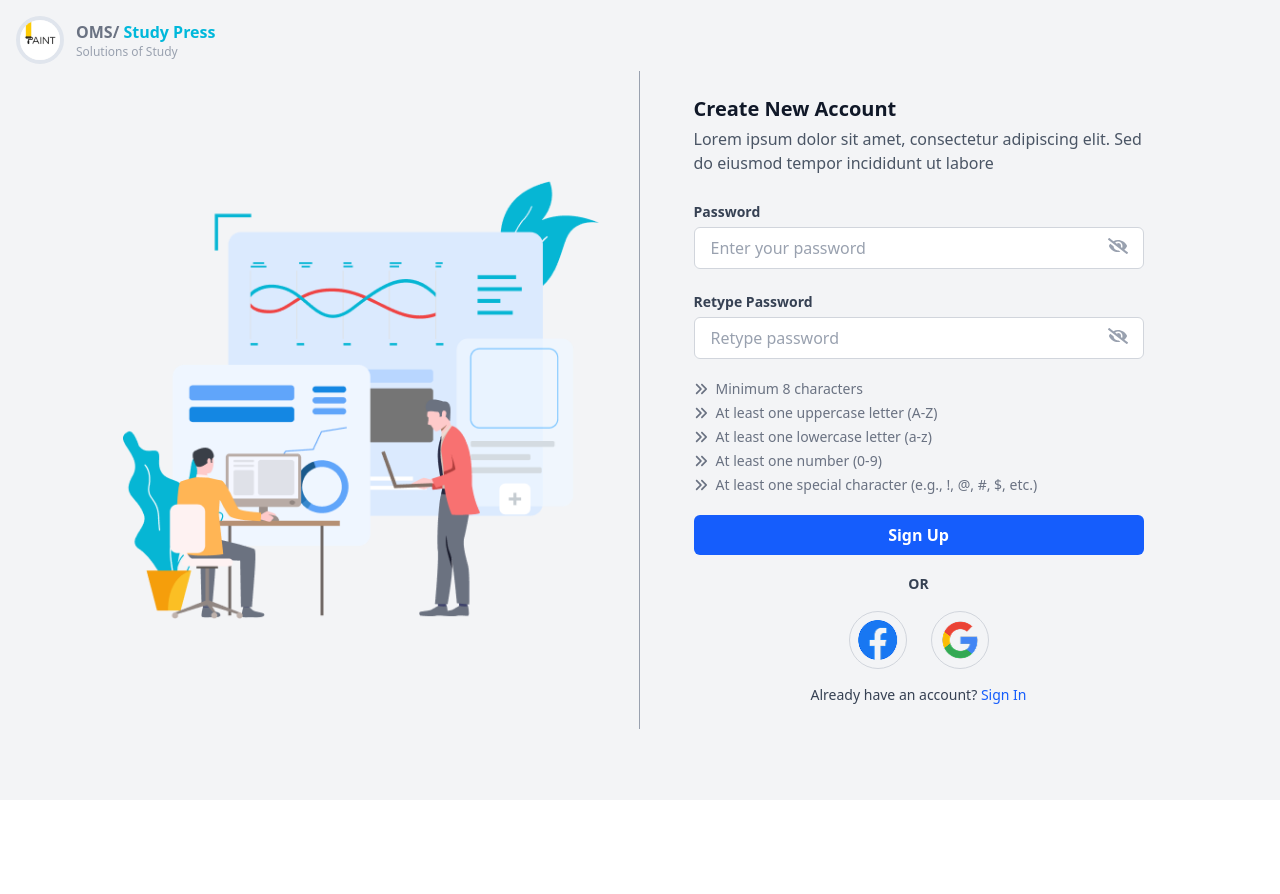
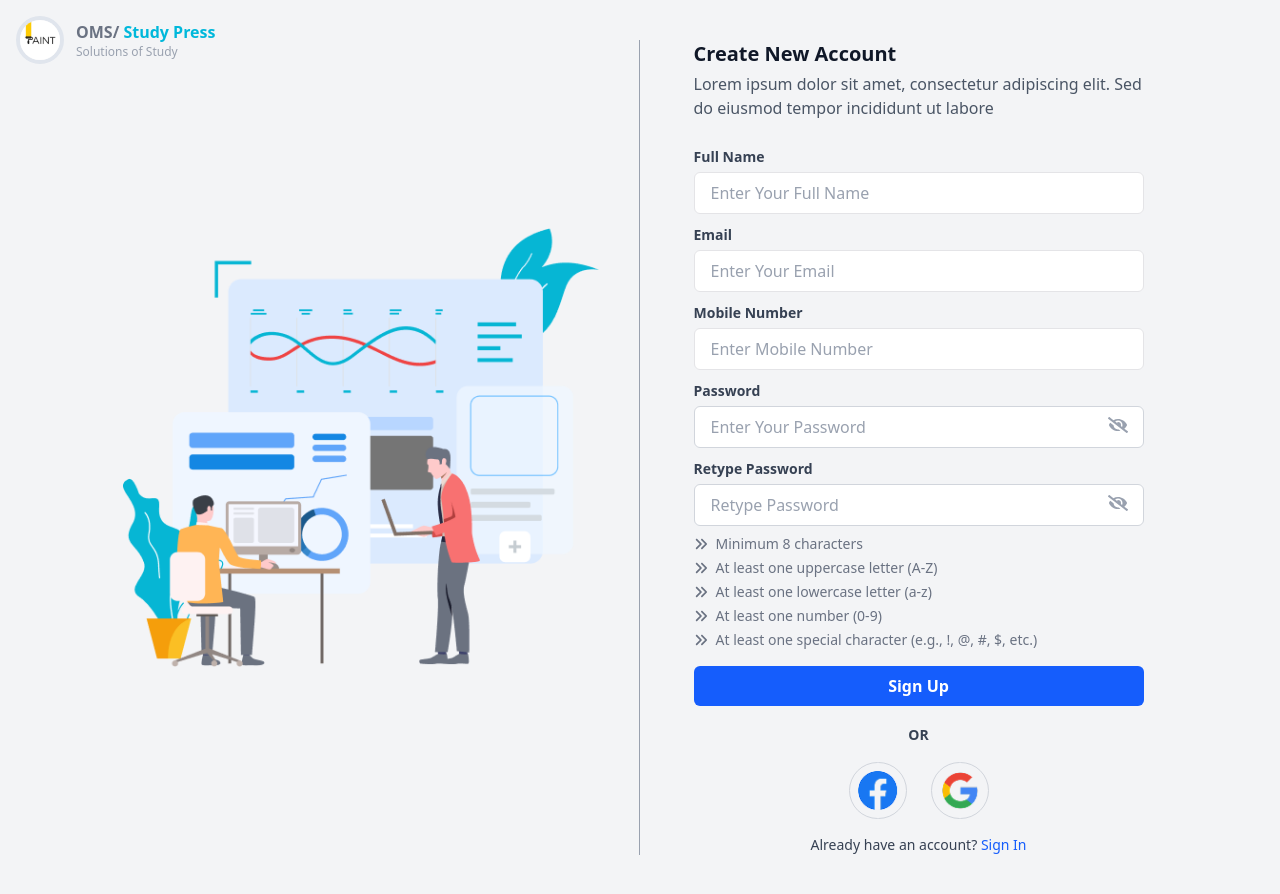
Before and after one commit to SaifullaJubair/revinr-oms-task, a Next.js app: page /sign-up in a window 1280 px wide. Before the commit the page ends 800 px from the top, so only its background shows below. Built offline with nearby package versions, Linux system fonts and the light colour scheme.

Commit message:
Refactor Login and ResetPassword components to log submitted data and improve user feedback; enhance SignUp component with additional fields and UI updates

```diff
--- a/src/pages/auth/login/Login.jsx
+++ b/src/pages/auth/login/Login.jsx
@@ -23,27 +23,36 @@ const Login = () => {
     try {
       setLoading(true);
 
-      const response = await fetch(
-        `${process.env.NEXT_PUBLIC_API_BASE_URL}/login`,
-        {
-          method: "POST",
-          headers: {
-            "Content-Type": "application/json",
-          },
-          body: JSON.stringify({
-            email: data.user_email,
-            password: data.user_password,
-          }),
-        }
-      );
+      const sendData = {
+        email: data.user_email,
+        password: data.user_password,
+      };
 
-      const result = await response.json();
+      console.log(sendData);
 
-      if (!response.ok) {
-        throw new Error(result.message || "Login failed");
-      }
+      // Your API call here
 
-      toast.success("Login successful!");
+      // const response = await fetch(
+      //   `${process.env.NEXT_PUBLIC_API_BASE_URL}/login`,
+      //   {
+      //     method: "POST",
+      //     headers: {
+      //       "Content-Type": "application/json",
+      //     },
+      //     body: JSON.stringify({
+      //       email: data.user_email,
+      //       password: data.user_password,
+      //     }),
+      //   }
+      // );
+
+      // const result = await response.json();
+
+      // if (!response.ok) {
+      //   throw new Error(result.message || "Login failed");
+      // }
+
+      // toast.success("Login successful!");
     } catch (error) {
       toast.error(error.message || "Something went wrong!");
     } finally {
@@ -112,7 +121,7 @@ const Login = () => {
                     {...register("user_email", {
                       required: "Email is required",
                     })}
-                    className={`placeholder:text-gray-400 border rounded-sm outline-none px-4 w-full mt-1 py-2 focus:border-primary transition-colors duration-300 ${
+                    className={`placeholder:text-gray-400 border rounded-sm outline-none px-4 w-full mt-1 py-2 focus:border-primary transition-colors duration-300 bg-white ${
                       errors.user_email ? "border-destructive" : ""
                     }`}
                   />
@@ -139,7 +148,7 @@ const Login = () => {
                       {...register("user_password", {
                         required: "Password is Required!",
                       })}
-                      className={`placeholder:text-gray-400 border rounded-sm outline-none px-4 w-full mt-1 py-2 focus:border-primary transition-colors duration-300 ${
+                      className={`placeholder:text-gray-400 border rounded-sm outline-none px-4 w-full mt-1 py-2 focus:border-primary transition-colors duration-300 bg-white ${
                         errors.user_password ? "border-destructive" : ""
                       }`}
                     />
@@ -204,6 +213,7 @@ const Login = () => {
                     alt="Facebook"
                     width={40}
                     height={40}
+                    className="hover:scale-110 transition-transform duration-200"
                   />
                 </button>
                 <button className="flex items-center gap-2 border bg-gray-100 border-gray-300 p-2 rounded-full hover:bg-gray-100">
@@ -212,6 +222,7 @@ const Login = () => {
                     alt="Google"
                     width={40}
                     height={40}
+                    className="hover:scale-110 transition-transform duration-200"
                   />
                 </button>
               </div>
--- a/src/pages/auth/resetPassword/ResetPassword.jsx
+++ b/src/pages/auth/resetPassword/ResetPassword.jsx
@@ -44,6 +44,10 @@ const ResetPassword = () => {
   const submitForm = async (data) => {
     try {
       setLoading(true);
+      const sendData = {
+        password: data.user_password,
+      };
+      console.log(sendData);
       // Your API call here
       toast.success("Password updated successfully!");
       reset();
@@ -54,7 +58,6 @@ const ResetPassword = () => {
     }
   };
 
-  console.log(errors.user_password);
   return (
     <div className="bg-gray-100 relative min-h-screen flex items-center justify-center">
       {/* Logo Section */}
--- a/src/pages/auth/signup/SignUp.jsx
+++ b/src/pages/auth/signup/SignUp.jsx
@@ -77,9 +77,17 @@ const SignUp = () => {
   const submitForm = async (data) => {
     try {
       setLoading(true);
+      const sendData = {
+        full_name: data.full_name,
+        email: data.email,
+        mobile: data.mobile,
+        password: data.user_password,
+      };
+
+      // console.log(sendData);
       // Your API call here
-      toast.success("Password updated successfully!");
-      reset();
+      // toast.success("User registered successfully!");
+      // reset();
     } catch (error) {
       toast.error(error.message || "Something went wrong!");
     } finally {
@@ -107,7 +115,7 @@ const SignUp = () => {
         </div>
       </div>
 
-      <div className="flex items-center justify-center mt-10 lg:mt-0">
+      <div className="flex items-center justify-center my-10 ">
         <div className="max-w-[1066px] w-full mx-auto flex flex-col lg:flex-row overflow-hidden">
           {/* Left: Image */}
           <div className="lg:w-1/2 w-full flex items-center justify-center bg-gray-100 p-4">
@@ -124,7 +132,7 @@ const SignUp = () => {
           <div className="hidden lg:block w-[1px] bg-gray-400 md:mx-6"></div>
 
           {/* Right: Form */}
-          <div className="lg:w-1/2 w-full flex items-center justify-center p-6">
+          <div className="lg:w-1/2 w-full flex items-center justify-center px-6">
             <div className="w-full max-w-[450px]">
               <h2 className="text-gray-900 font-bold text-xl mb-1">
                 Create New Account
@@ -134,7 +142,93 @@ const SignUp = () => {
                 eiusmod tempor incididunt ut labore
               </p>
 
-              <form className="space-y-5" onSubmit={handleSubmit(submitForm)}>
+              <form className="space-y-2" onSubmit={handleSubmit(submitForm)}>
+                {/* Full Name */}
+                <div>
+                  <label
+                    htmlFor="full_name"
+                    className="font-bold text-sm text-gray-700"
+                  >
+                    Full Name
+                  </label>
+                  <input
+                    id="full_name"
+                    type="text"
+                    placeholder="Enter Your Full Name"
+                    {...register("full_name", {
+                      required: "Full name is required",
+                    })}
+                    className={`placeholder:text-gray-400 border rounded-sm outline-none px-4 w-full mt-1 py-2 bg-white ${
+                      errors.full_name ? "border-destructive" : ""
+                    }`}
+                  />
+                  {errors.full_name && (
+                    <span className="text-xs text-destructive">
+                      {errors.full_name.message}
+                    </span>
+                  )}
+                </div>
+
+                {/* Email */}
+                <div>
+                  <label
+                    htmlFor="email"
+                    className="font-bold text-sm text-gray-700"
+                  >
+                    Email
+                  </label>
+                  <input
+                    id="email"
+                    type="email"
+                    placeholder="Enter Your Email"
+                    {...register("email", {
+                      required: "Email is required",
+                      pattern: {
+                        value: /^\S+@\S+\.\S+$/,
+                        message: "Enter a valid email",
+                      },
+                    })}
+                    className={`placeholder:text-gray-400 border rounded-sm outline-none px-4 w-full mt-1 py-2 bg-white ${
+                      errors.email ? "border-destructive" : ""
+                    }`}
+                  />
+                  {errors.email && (
+                    <span className="text-xs text-destructive">
+                      {errors.email.message}
+                    </span>
+                  )}
+                </div>
+
+                {/* Mobile Number */}
+                <div>
+                  <label
+                    htmlFor="mobile"
+                    className="font-bold text-sm text-gray-700"
+                  >
+                    Mobile Number
+                  </label>
+                  <input
+                    id="mobile"
+                    type="text"
+                    placeholder="Enter Mobile Number"
+                    {...register("mobile", {
+                      required: "Mobile number is required",
+                      pattern: {
+                        value: /^(?:\+88|88)?(01[3-9]\d{8})$/,
+                        message: "Enter a valid mobile number",
+                      },
+                    })}
+                    className={`placeholder:text-gray-400  bg-white border rounded-sm outline-none px-4 w-full mt-1 py-2 ${
+                      errors.mobile ? "border-destructive" : ""
+                    }`}
+                  />
+                  {errors.mobile && (
+                    <span className="text-xs text-destructive">
+                      {errors.mobile.message}
+                    </span>
+                  )}
+                </div>
+
                 {/*  Password Input */}
                 <div>
                   <label className="font-bold text-sm text-gray-700">
@@ -143,7 +237,7 @@ const SignUp = () => {
                   <div className="relative">
                     <input
                       type={isPasswordShow ? "text" : "password"}
-                      placeholder="Enter your password"
+                      placeholder="Enter Your Password"
                       {...register("user_password", passwordValidation)}
                       className={`bg-white placeholder:text-gray-400 border rounded-sm outline-none px-4 w-full mt-1 py-2 focus:border-primary transition-colors duration-300 ${
                         errors.user_password
@@ -176,7 +270,7 @@ const SignUp = () => {
                   <div className="relative">
                     <input
                       type={isPasswordShow ? "text" : "password"}
-                      placeholder="Retype password"
+                      placeholder="Retype Password"
                       {...register("confirm_password", {
                         required: "Please confirm your password",
                         validate: (value) =>
@@ -206,7 +300,7 @@ const SignUp = () => {
                   )}
                 </div>
                 {/* Password Requirements */}
-                <div className="text-sm text-gray-500 space-y-1">
+                <div className="text-sm text-gray-500 space-y-1 mb-4">
                   <ul className="flex flex-col gap-1">
                     <li
                       className={`flex items-center gap-2 ${
@@ -289,20 +383,22 @@ const SignUp = () => {
 
               {/* Social Buttons */}
               <div className="flex justify-center gap-6 mb-4">
-                <button className="flex items-center gap-2 border bg-gray-100 border-gray-300 p-2 rounded-full hover:bg-gray-100">
+                <button className="flex items-center gap-2 border bg-gray-100 border-gray-300 p-2 rounded-full hover:bg-gray-100 cursor-pointer">
                   <Image
                     src="/assets/icons/Facebook-logo.png"
                     alt="Facebook"
                     width={40}
                     height={40}
+                    className="hover:scale-110 transition-transform duration-200"
                   />
                 </button>
-                <button className="flex items-center gap-2 border bg-gray-100 border-gray-300 p-2 rounded-full hover:bg-gray-100">
+                <button className="flex items-center gap-2 border bg-gray-100 border-gray-300 p-2 rounded-full hover:bg-gray-100 cursor-pointer">
                   <Image
                     src="/assets/icons/google-logo.png"
                     alt="Google"
                     width={40}
                     height={40}
+                    className="hover:scale-110 transition-transform duration-200"
                   />
                 </button>
               </div>
@@ -310,7 +406,7 @@ const SignUp = () => {
               {/* Sign Up Link */}
               <div className="text-center text-sm text-gray-700">
                 Already have an account?{" "}
-                <Link href="/sign-up" className="text-blue-600 ">
+                <Link href="/sign-in" className="text-blue-600 ">
                   Sign In
                 </Link>
               </div>
```
